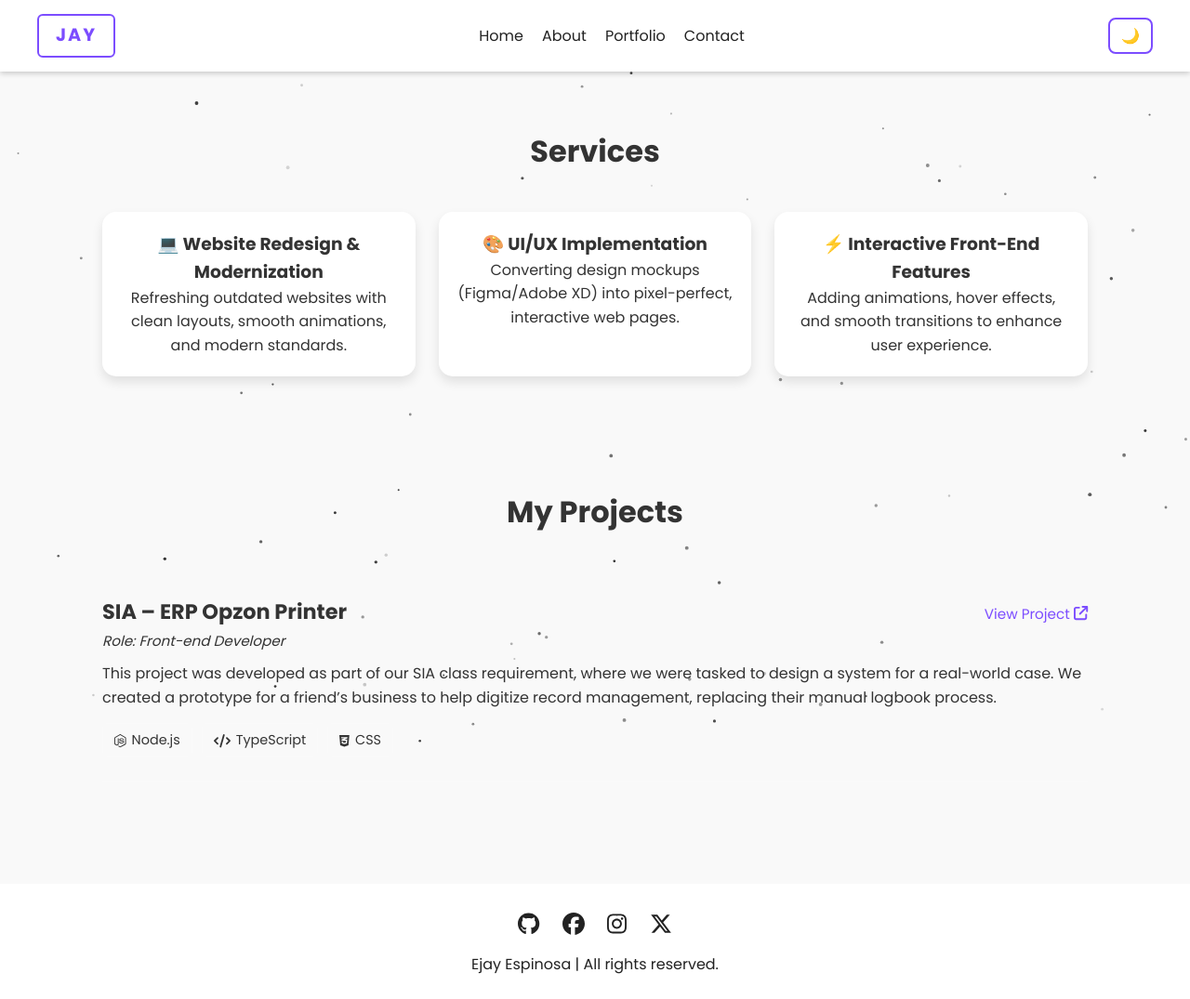
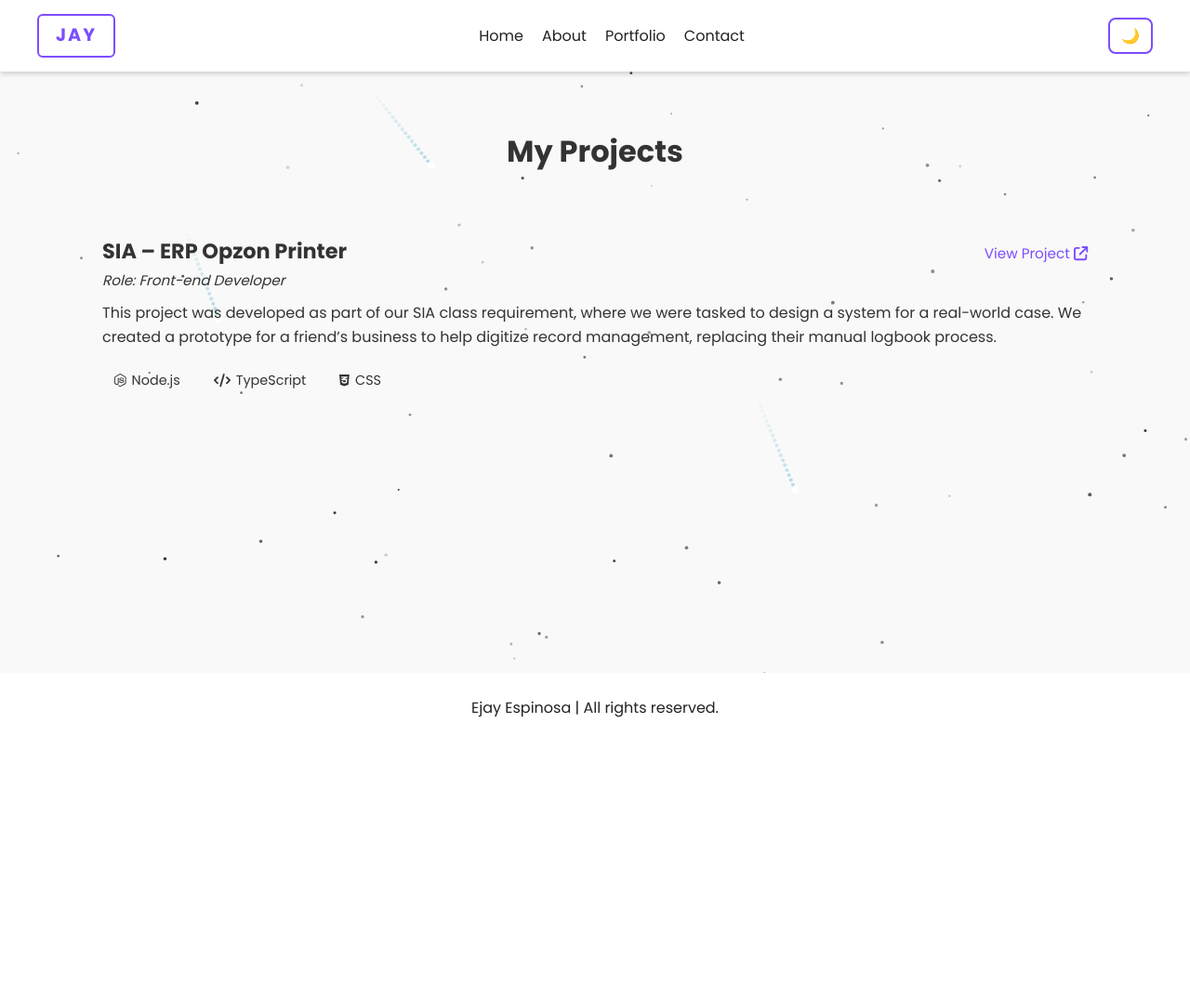
Before and after one commit to yunoejay/Portfolio, a Node server app: page /portfolio in a window 1280 px wide. Shown: the whole page at 93% size. After the commit the page ends 772 px from the top, so only its background shows below. Run offline with Node 20, Linux system fonts and the light colour scheme; some libraries are stand-ins or nearby versions.

Commit message:
Added comet and initial portfolio commit v2

```diff
--- a/public/style.css
+++ b/public/style.css
@@ -129,7 +129,6 @@ nav ul li a:hover {
   align-items: center;
   min-height: 80vh;
   text-align: center;
-  background: var(--header-footer-bg);
   color: var(--text);
   transition: background 0.3s ease, color 0.3s ease;
 }
@@ -163,7 +162,7 @@ nav ul li a:hover {
 }
 
 .btn:hover {
-  background: #5e35b1; /* Darker violet */
+  background: #5e35b1;
 }
 
 .btn-group {
@@ -188,28 +187,6 @@ h2 {
   display: grid;
   grid-template-columns: repeat(auto-fit, minmax(280px, 1fr));
   gap: 25px;
-}
-
-.card {
-  background: var(--card-bg);
-  padding: 20px;
-  border-radius: 15px;
-  box-shadow: 0 6px 12px rgba(0,0,0,0.1);
-  text-align: center;
-  transition: transform 0.3s, box-shadow 0.3s;
-  opacity: 0;
-  transform: translateY(40px);
-}
-
-.card:hover {
-  transform: translateY(-8px);
-  box-shadow: 0 10px 20px rgba(0,0,0,0.2);
-}
-
-.card img {
-  max-width: 100%;
-  border-radius: 10px;
-  margin-bottom: 15px;
 }
 
 .skills ul {
@@ -657,3 +634,13 @@ form {
   color: var(--primary);
   margin-bottom: 10px;
 }
+
+#comet-canvas {
+  position: fixed;
+  top: 0;
+  left: 0;
+  width: 100vw;
+  height: 100vh;
+  z-index: -1;
+  pointer-events: none;
+}
--- a/public/theme.js
+++ b/public/theme.js
@@ -3,7 +3,7 @@ const root = document.documentElement;
 
 document.addEventListener("DOMContentLoaded", function () {
   new Typed("#typed-role", {
-    strings: ["Front-End Developer", "UI Enthusiast", "Web Designer"],
+    strings: ["Front-End Developer", "Web Designer"],
     typeSpeed: 70,
     backSpeed: 40,
     backDelay: 1500,
@@ -91,3 +91,80 @@ toggleBtn.addEventListener("click", () => {
     loadParticles("dark");
   }
 });
+
+// === 🌠 Comet Effect ===
+const cometCanvas = document.createElement("canvas");
+cometCanvas.id = "comet-canvas";
+document.body.appendChild(cometCanvas);
+
+const cometCtx = cometCanvas.getContext("2d");
+
+function resizeCanvas() {
+  cometCanvas.width = window.innerWidth;
+  cometCanvas.height = window.innerHeight;
+}
+resizeCanvas();
+window.addEventListener("resize", resizeCanvas);
+
+class Comet {
+  constructor() {
+    this.reset();
+  }
+
+  reset() {
+    this.x = Math.random() * cometCanvas.width;
+    this.y = -50;
+    this.vx = 2 + Math.random() * 2;
+    this.vy = 4 + Math.random() * 2;
+    this.trail = [];
+    this.maxTrail = 20;
+    this.life = 0;
+    this.maxLife = 200 + Math.random() * 100;
+  }
+
+  update() {
+    this.x += this.vx;
+    this.y += this.vy;
+    this.trail.push({ x: this.x, y: this.y });
+
+    if (this.trail.length > this.maxTrail) this.trail.shift();
+
+    this.life++;
+    if (this.life > this.maxLife || this.x > cometCanvas.width + 100 || this.y > cometCanvas.height + 100) {
+      this.reset();
+    }
+  }
+
+  draw(ctx) {
+    for (let i = 0; i < this.trail.length; i++) {
+      const opacity = i / this.trail.length;
+      ctx.beginPath();
+      ctx.arc(this.trail[i].x, this.trail[i].y, 2, 0, Math.PI * 2);
+      ctx.fillStyle = `rgba(173,216,230,${opacity})`;
+      ctx.fill();
+    }
+    ctx.beginPath();
+    ctx.arc(this.x, this.y, 4, 0, Math.PI * 2);
+    ctx.fillStyle = "white";
+    ctx.fill();
+  }
+}
+
+let comets = [new Comet()];
+
+function animateComets() {
+  cometCtx.clearRect(0, 0, cometCanvas.width, cometCanvas.height);
+
+  comets.forEach(comet => {
+    comet.update();
+    comet.draw(cometCtx);
+  });
+
+  if (Math.random() < 0.005 && comets.length < 3) {
+    comets.push(new Comet());
+  }
+
+  requestAnimationFrame(animateComets);
+}
+
+animateComets();
--- a/views/contact.ejs
+++ b/views/contact.ejs
@@ -3,12 +3,9 @@
   <h2>Contact Me</h2>
   <div class="contact-container">
     <div class="contact-info">
-      <div class="info-card"><i class="fas fa-phone"></i> <span>+63 999 994 5249</span></div>
       <div class="info-card"><i class="fas fa-envelope"></i> <span><a href="mailto:your@email.com">ejayespinosa23@gmail.com</a></span></div>
       <div class="info-card"><i class="fab fa-github"></i> <span><a href="https://github.com/yunoejay" target="_blank">GitHub</a></span></div>
-      <div class="info-card"><i class="fab fa-facebook"></i> <span><a href="https://facebook.com/ejayszn" target="_blank">Facebook</a></span></div>
       <div class="info-card"><i class="fab fa-instagram"></i> <span><a href="https://instagram.com/yuno.ejay" target="_blank">Instagram</a></span></div>
-      <div class="info-card"><i class="fab fa-x-twitter"></i> <span><a href="https://x.com/ykkejay" target="_blank">X (Twitter)</a></span></div>
     </div>
     <form>
       <input type="text" placeholder="Your Name" required>
--- a/views/index.ejs
+++ b/views/index.ejs
@@ -6,9 +6,7 @@
   <p>A passionate front-end developer from the Philippines, focused on improving and learning his craft.</p>
   <div class="hero-socials">
     <a href="https://github.com/yunoejay" target="_blank"><i class="fab fa-github"></i></a>
-    <a href="https://facebook.com/ejayszn" target="_blank"><i class="fab fa-facebook"></i></a>
     <a href="https://instagram.com/yuno.ejay" target="_blank"><i class="fab fa-instagram"></i></a>
-    <a href="https://x.com/ykkejay" target="_blank"><i class="fab fa-x-twitter"></i></a>
   </div>
   <div class="btn-group">
     <a href="/portfolio" class="btn">View My Work</a>
--- a/views/partials/footer.ejs
+++ b/views/partials/footer.ejs
@@ -1,11 +1,5 @@
 </main>
 <footer>
-  <div class="socials">
-    <a href="https://github.com/yunoejay" target="_blank"><i class="fab fa-github"></i></a>
-    <a href="https://facebook.com/ejayszn" target="_blank"><i class="fab fa-facebook"></i></a>
-    <a href="https://instagram.com/yuno.ejay" target="_blank"><i class="fab fa-instagram"></i></a>
-    <a href="https://x.com/ykkejay" target="_blank"><i class="fab fa-x-twitter"></i></a>
-  </div>
   <p>Ejay Espinosa | All rights reserved.</p>
 </footer>
 <script src="https://cdnjs.cloudflare.com/ajax/libs/font-awesome/6.5.1/js/all.min.js" crossorigin="anonymous"></script>
--- a/views/portfolio.ejs
+++ b/views/portfolio.ejs
@@ -1,23 +1,4 @@
 <%- include("partials/header") %>
-
-<section class="services">
-  <h2>Services</h2>
-  <div class="grid">
-    <div class="card reveal">
-      <h3>💻 Website Redesign & Modernization </h3>
-      <p>Refreshing outdated websites with clean layouts, smooth animations, and modern standards.</p>
-    </div>
-    <div class="card reveal">
-      <h3>🎨 UI/UX Implementation</h3>
-      <p>Converting design mockups (Figma/Adobe XD) into pixel-perfect, interactive web pages.</p>
-    </div>
-    <div class="card reveal">
-      <h3>⚡ Interactive Front-End Features </h3>
-      <p>Adding animations, hover effects, and smooth transitions to enhance user experience.</p>
-    </div>
-  </div>
-</section>
-
 <section class="portfolio">
   <h2>My Projects</h2>
   <div class="grid">
```
